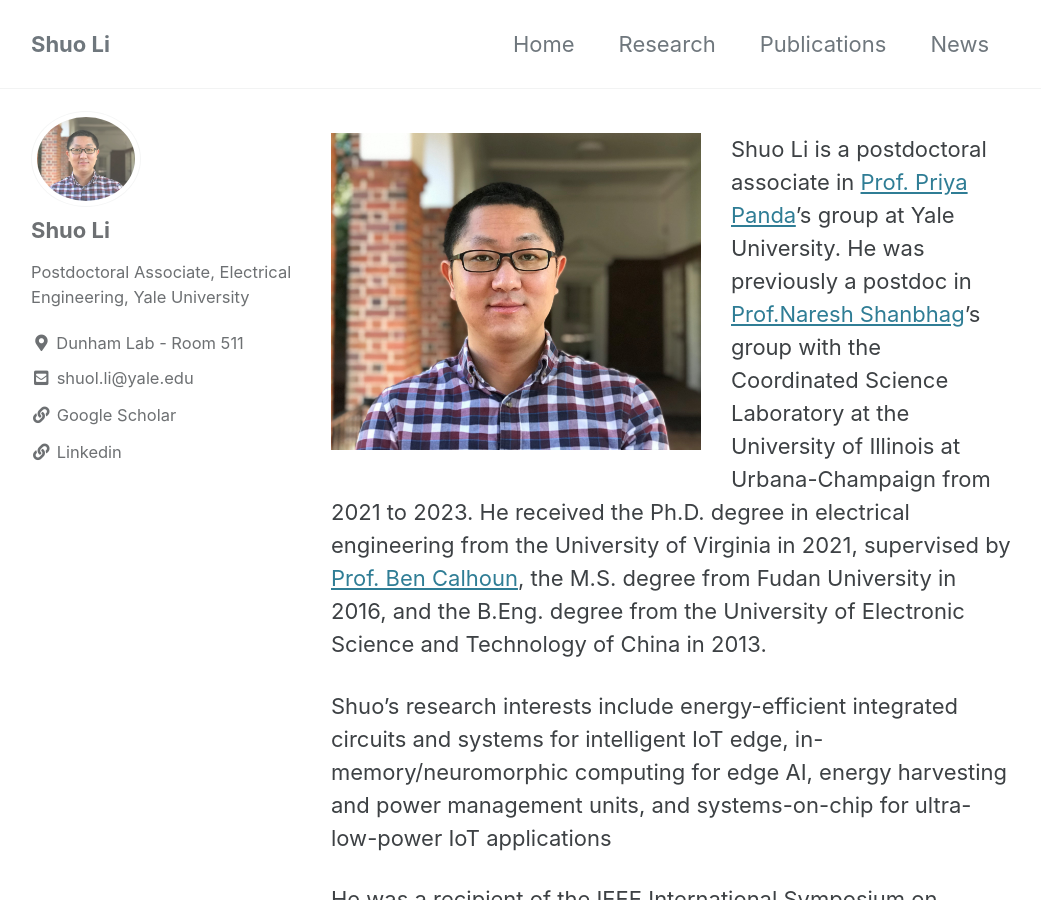
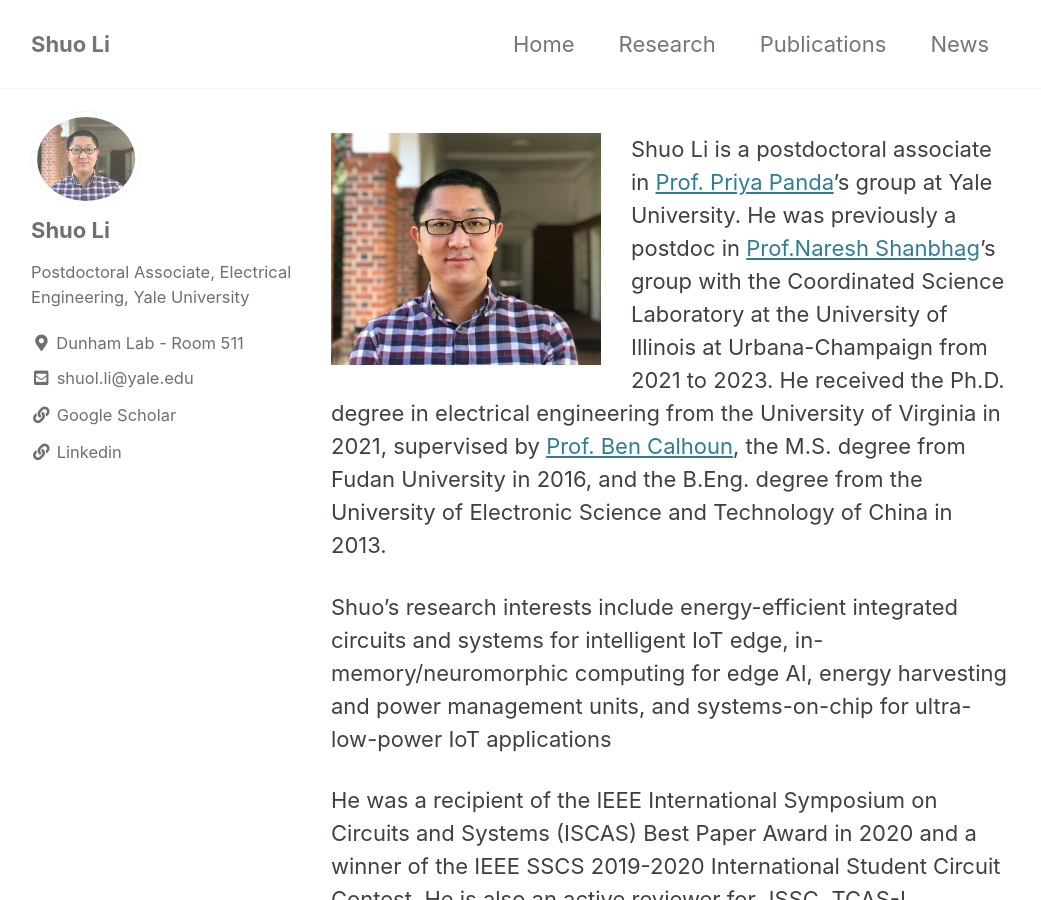
Before and after one commit to shuoli365/shuoli365.github.io, a Jekyll site: the page built from index.md, in a window 1280 px wide and 900 px high. Shown: the whole window, without its empty margins (119-1160 px from the left). Built offline with Jekyll 4.4.1, drawn with Linux system fonts in a browser that asks for light colours; cached includes are drawn as plain includes.

Commit message:
Update index.md

```diff
--- a/index.md
+++ b/index.md
@@ -5,7 +5,7 @@ subtitle: Postdoctoral Associate, Yale University
 description: The pages meta description
 ---
 
-<img src="/assets/images/shuo_li.jpg" width="400" align="left" style="padding-right: 30px; padding-bottom: 20px;"> Shuo Li is a postdoctoral associate in [Prof. Priya Panda](https://intelligentcomputinglab.yale.edu/principal-investigator)'s group at Yale University. He was previously a postdoc in [Prof.Naresh Shanbhag](https://shanbhag.ece.illinois.edu/index.html)'s group with the Coordinated Science Laboratory at the University of Illinois at Urbana-Champaign from 2021 to 2023. He received the Ph.D. degree in electrical engineering from the University of Virginia in 2021, supervised by [Prof. Ben Calhoun](https://rlpvlsi.ece.virginia.edu/), the M.S. degree from Fudan University in 2016, and the B.Eng. degree from the University of Electronic Science and Technology of China in 2013.
+<img src="/assets/images/shuo_li.jpg" width="300" align="left" style="padding-right: 30px; padding-bottom: 20px;"> Shuo Li is a postdoctoral associate in [Prof. Priya Panda](https://intelligentcomputinglab.yale.edu/principal-investigator)'s group at Yale University. He was previously a postdoc in [Prof.Naresh Shanbhag](https://shanbhag.ece.illinois.edu/index.html)'s group with the Coordinated Science Laboratory at the University of Illinois at Urbana-Champaign from 2021 to 2023. He received the Ph.D. degree in electrical engineering from the University of Virginia in 2021, supervised by [Prof. Ben Calhoun](https://rlpvlsi.ece.virginia.edu/), the M.S. degree from Fudan University in 2016, and the B.Eng. degree from the University of Electronic Science and Technology of China in 2013.
 
 Shuo's research interests include energy-efficient integrated circuits and systems for intelligent IoT edge, in-memory/neuromorphic computing for edge AI, energy harvesting and power management units, and systems-on-chip for ultra-low-power IoT applications
 
```
